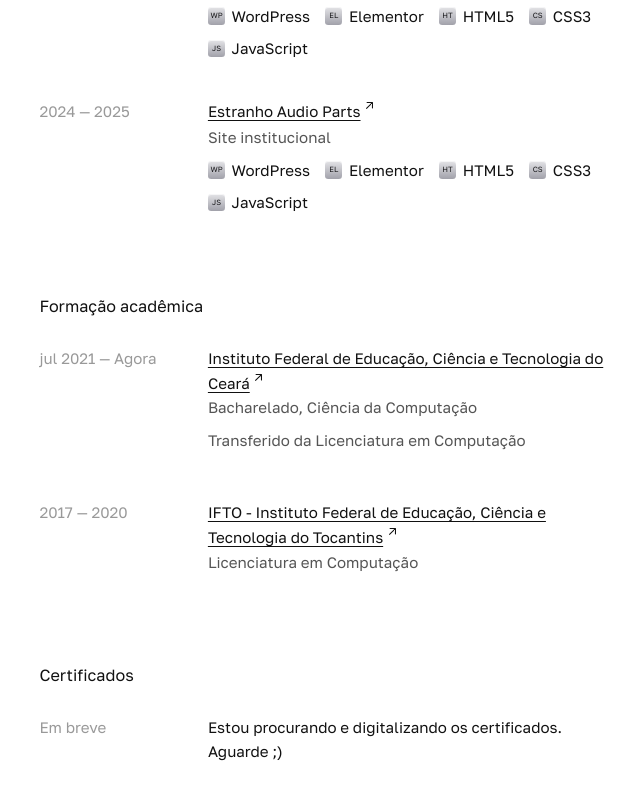
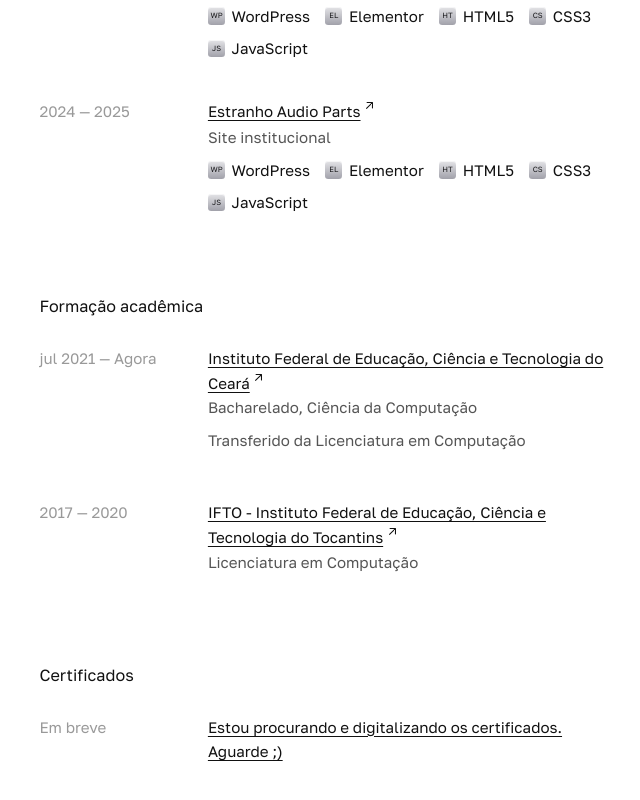
Before and after one commit to abraaokings/portfolio, a Next.js app: page / in a window 1280 px wide. Shown: the part 3622-4422 px from the top of the page, without its empty margins (309-949 px from the left). Built offline with nearby package versions, Linux system fonts and the light colour scheme.

Commit message:
fix(portfolio): sublinha titulos sem URL

```diff
--- a/src/components/portfolio/TimelineEntry.tsx
+++ b/src/components/portfolio/TimelineEntry.tsx
@@ -13,6 +13,7 @@ export function TimelineEntry({
   kindDescription,
   skills,
 }: TimelineItem) {
+  const titleClassName = "underline underline-offset-3";
   const detailsId = `${title}-${period}`
     .toLowerCase()
     .normalize("NFD")
@@ -36,7 +37,13 @@ export function TimelineEntry({
           id={detailsId}
           className="text-sm leading-relaxed font-normal text-ink"
         >
-          {href ? <ExternalLink href={href}>{title}</ExternalLink> : title}
+          {href ? (
+            <ExternalLink href={href} className={titleClassName}>
+              {title}
+            </ExternalLink>
+          ) : (
+            <span className={titleClassName}>{title}</span>
+          )}
           {note ? (
             <span className="ml-1.5 inline-block text-xs leading-[inherit] text-subtle before:mr-[5px] before:content-['•']">
               {note}
```
